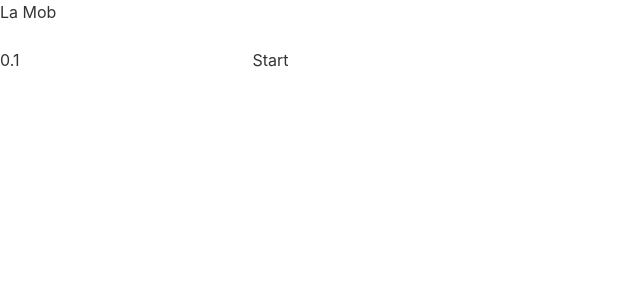
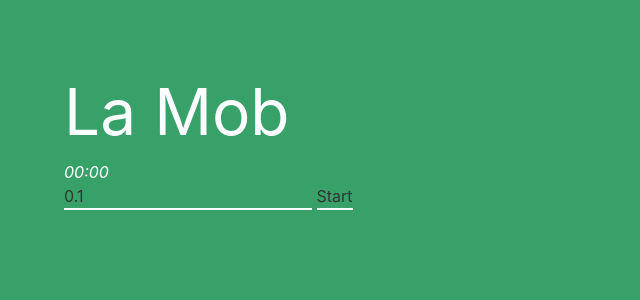
Before and after one commit to dillonfagan/LaMob, a Svelte app: page / in a window 1280 px wide. Shown: the top 300 px of the page, without its empty margins (0-640 px from the left). Built offline with nearby package versions, Linux system fonts and the light colour scheme.

Commit message:
Style App component

```diff
--- a/src/App.svelte
+++ b/src/App.svelte
@@ -2,8 +2,8 @@
 	import Timer from './Timer.svelte';
 </script>
 
-<main id="main">
-	<h1>La Mob</h1>
+<main id="main" class="m-auto w-full h-full p-16 bg-green-600">
+	<h1 class="text-6xl text-white">La Mob</h1>
 	<Timer />
 </main>
 
```
